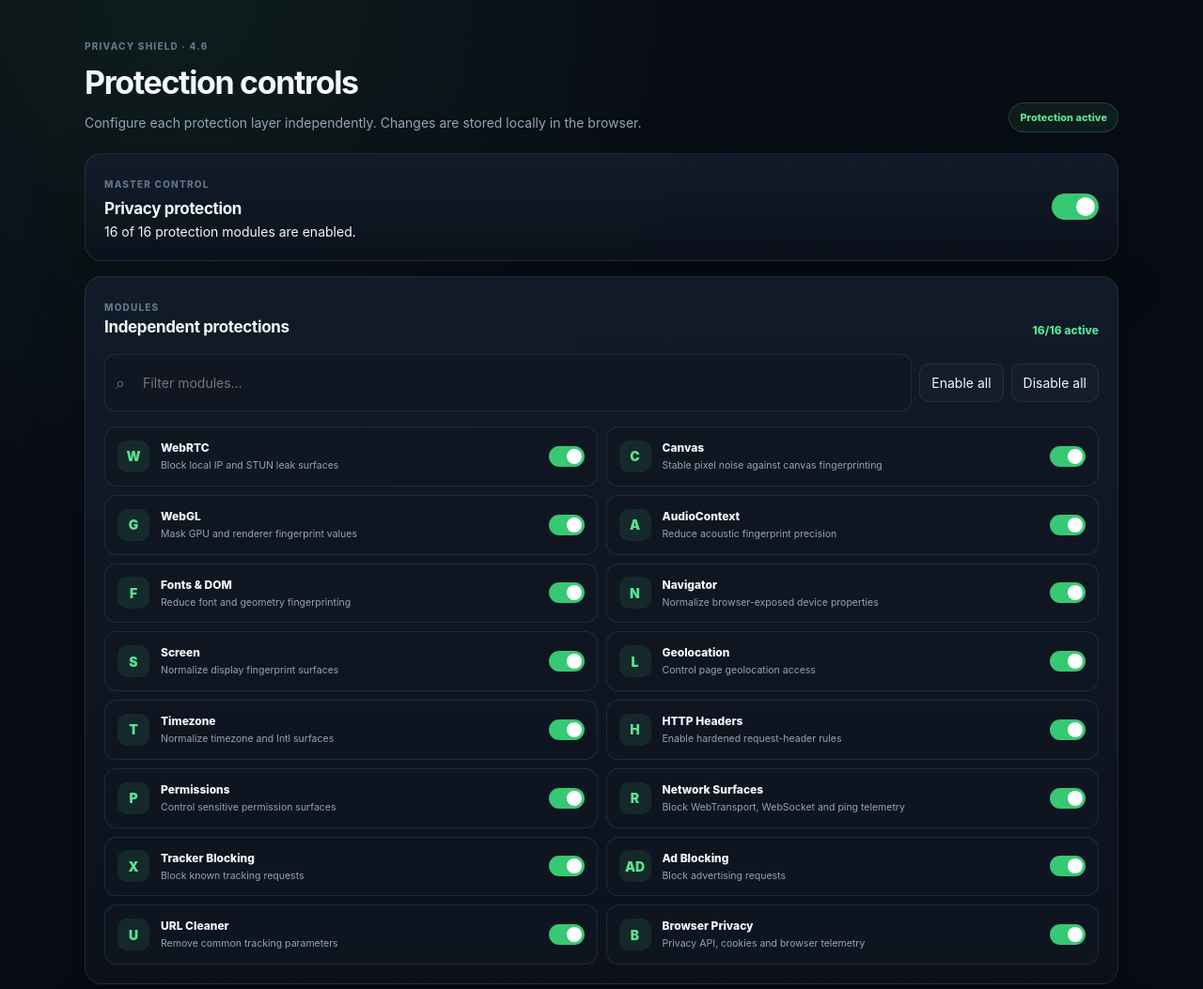
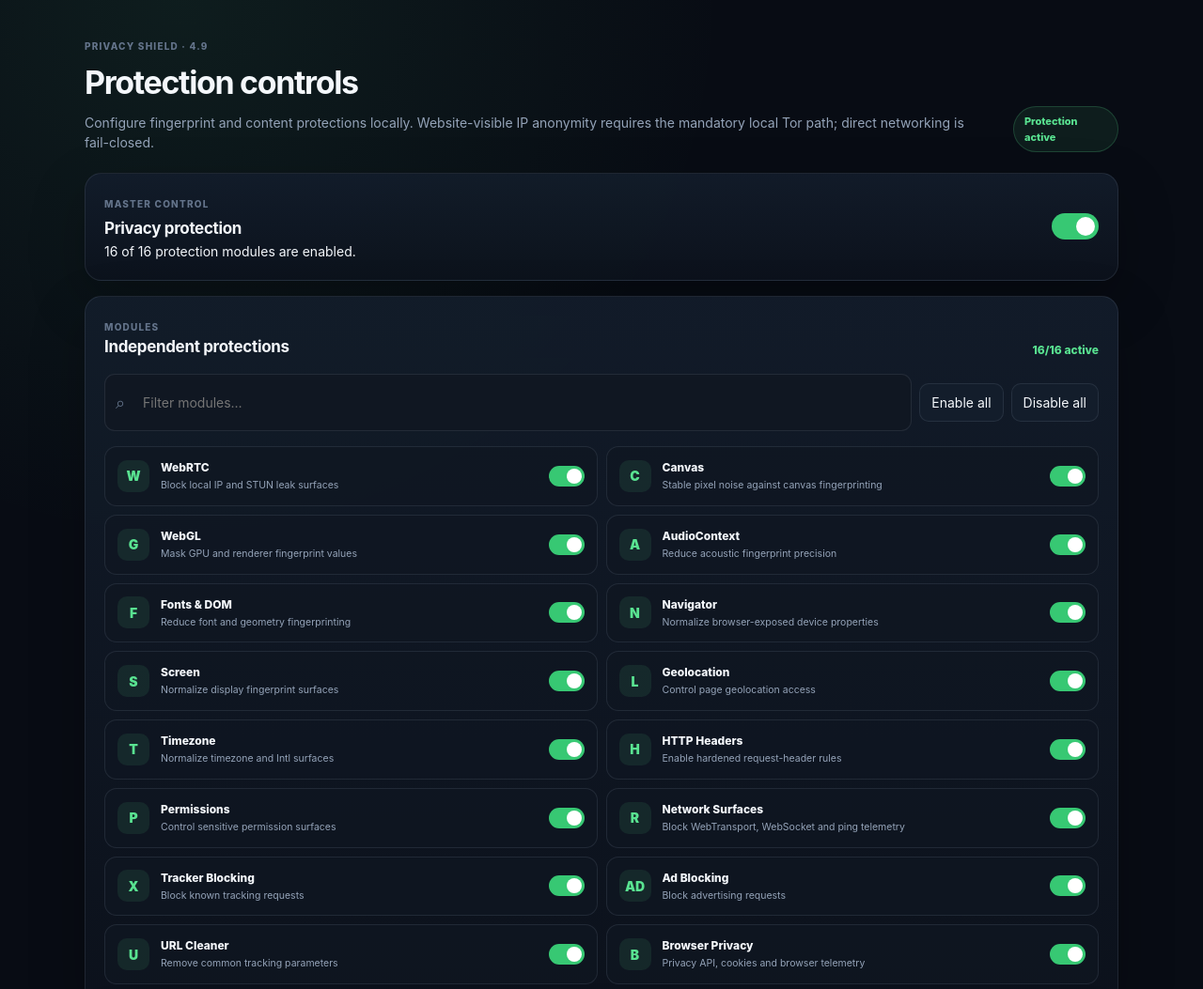
Before and after one commit to sswweett00/gizlilik-eklenti, a website built with Vite: page src/options/options.html in a window 1280 px wide. Shown: the top 1053 px of the page at 94% size. Built offline with nearby package versions, Linux system fonts and the light colour scheme; some packages are replaced by stand-ins of ours.

Commit message:
ui: document mandatory Tor-only privacy mode

```diff
--- a/src/options/options.html
+++ b/src/options/options.html
@@ -10,9 +10,9 @@
   <main class="page">
     <header class="hero">
       <div>
-        <p class="eyebrow">PRIVACY SHIELD · 4.6</p>
+        <p class="eyebrow">PRIVACY SHIELD · 4.9</p>
         <h1>Protection controls</h1>
-        <p class="hero-copy">Configure each protection layer independently. Changes are stored locally in the browser.</p>
+        <p class="hero-copy">Configure fingerprint and content protections locally. Website-visible IP anonymity requires the mandatory local Tor path; direct networking is fail-closed.</p>
       </div>
       <div class="hero-badge" id="healthBadge">Ready</div>
     </header>
```
